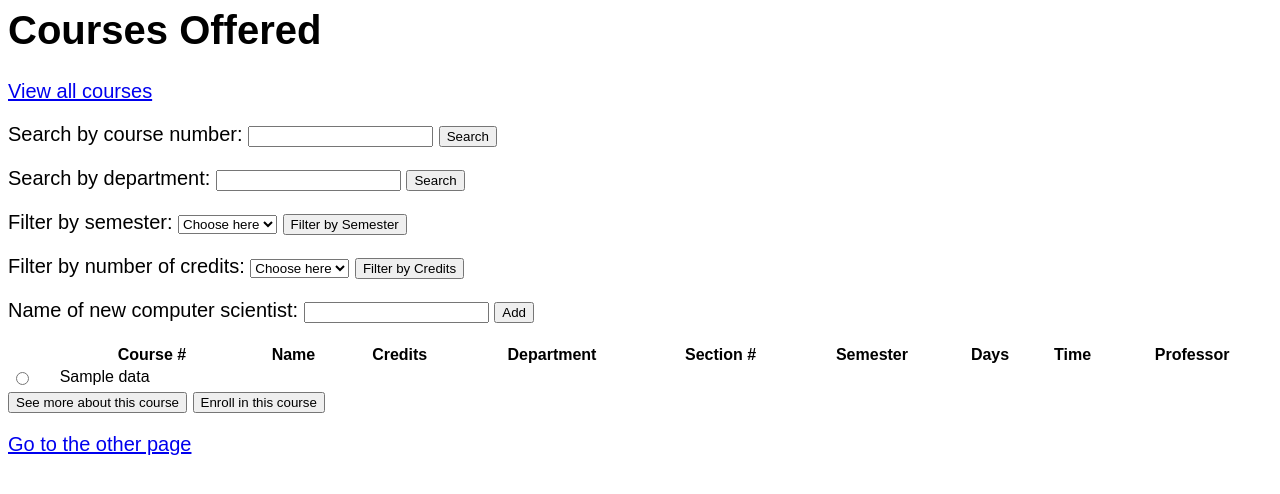
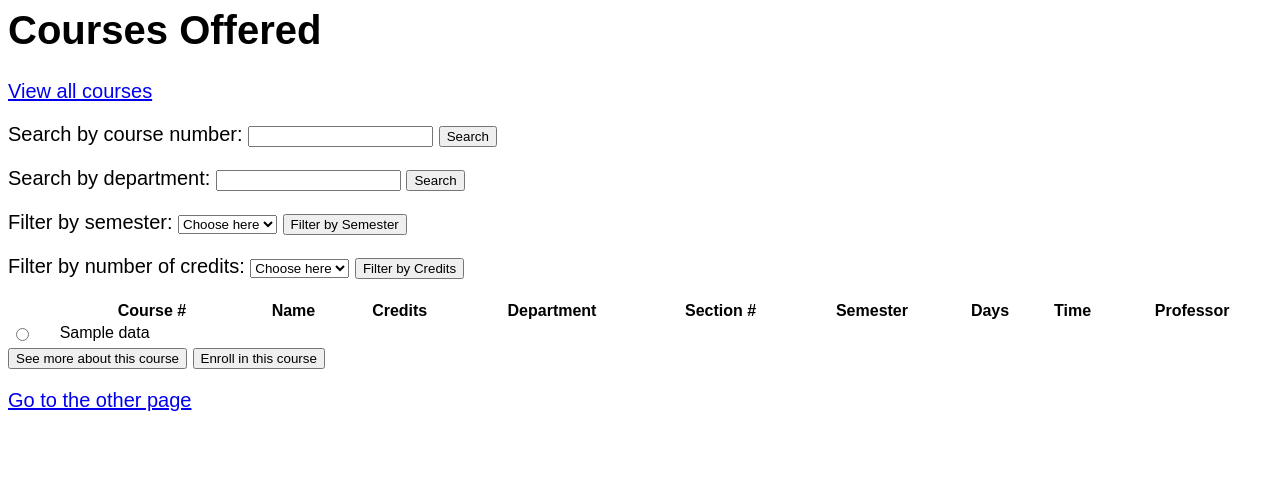
Before and after one commit to domgordon/SSOLIT, a Flask app: template templates/index.html in a window 1280 px wide. Shown: the top 494 px of the page. Run offline with Flask 2, Linux system fonts and the light colour scheme; the template is opened without the code that fills it: most values are stand-ins (such as "Sample title", 1, 10 or a date in 2020); parts of the project's set-up code (start-up, migrations or seed data) failed here and were passed over.

Commit message:
another merge conflict

```diff
--- a/server.py
+++ b/server.py
@@ -244,11 +244,6 @@ def existing_user():
   return render_template("existing_user.html")
 
 
-@app.route('/profile')
-def profile():
-  return render_template("profile.html")
-
-
 # Example of adding new data to the database
 @app.route('/add', methods=['POST'])
 def add():
--- a/templates/index.html
+++ b/templates/index.html
@@ -50,11 +50,6 @@
   </p>
   </form>
 
-  <form method="POST" action="/add">
-  <p>Name of new computer scientist: <input type="text" name="name"> <input type="submit" value="Add"></p>
-  </form>
-
-
   <div>
   <form method="POST" action="/enroll2">
   <table style = "width:100%">
```
